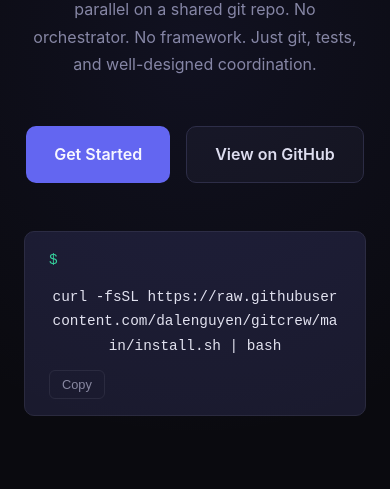
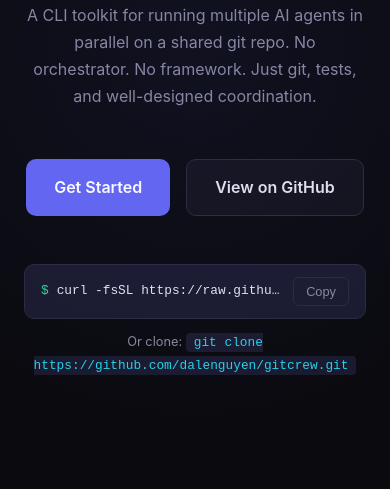
Before and after one commit to dalenguyen/gitcrew, a plain HTML site: page docs/index.html in a window 390 px wide. Shown: the part 355-844 px from the top of the page. Drawn offline with Linux system fonts and the light colour scheme.

Commit message:
Fix install bar overflow and center alignment on docs page
- Added margin-left/right auto for proper centering
- Changed word-break to text-overflow: ellipsis for clean truncation
- Added flex-shrink: 0 to prompt and copy button to prevent squishing
- Reduced max-width to 600px for better proportions
- Improved mobile breakpoint styling
- Added git clone alternative below install bar

Co-authored-by: Cursor <cursoragent@cursor.com>

```diff
--- a/docs/index.html
+++ b/docs/index.html
@@ -242,12 +242,14 @@
             gap: 12px;
             font-family: 'SF Mono', 'Fira Code', 'JetBrains Mono', monospace;
             font-size: 0.9rem;
-            max-width: 720px;
+            max-width: 600px;
             width: 100%;
+            margin-left: auto;
+            margin-right: auto;
         }
 
-        .install-bar .prompt { color: var(--green); user-select: none; }
-        .install-bar code { color: var(--text); flex: 1; word-break: break-all; }
+        .install-bar .prompt { color: var(--green); user-select: none; flex-shrink: 0; }
+        .install-bar code { color: var(--text); flex: 1; overflow: hidden; text-overflow: ellipsis; white-space: nowrap; }
 
         .install-bar .copy-btn {
             background: none;
@@ -259,6 +261,7 @@
             font-size: 0.8rem;
             transition: all 0.2s;
             white-space: nowrap;
+            flex-shrink: 0;
         }
 
         .install-bar .copy-btn:hover {
@@ -563,8 +566,9 @@
             nav .nav-links { display: none; }
 
             .install-bar {
-                flex-direction: column;
-                align-items: flex-start;
+                font-size: 0.8rem;
+                padding: 12px 16px;
+                gap: 8px;
             }
 
             .features-grid { grid-template-columns: 1fr; }
@@ -618,11 +622,12 @@
         <a href="#quickstart" class="btn btn-primary">Get Started</a>
         <a href="https://github.com/dalenguyen/gitcrew" class="btn btn-secondary" target="_blank" rel="noopener">View on GitHub</a>
     </div>
-    <div class="install-bar">
+    <div class="install-bar" title="curl -fsSL https://raw.githubusercontent.com/dalenguyen/gitcrew/main/install.sh | bash">
         <span class="prompt">$</span>
         <code id="install-cmd">curl -fsSL https://raw.githubusercontent.com/dalenguyen/gitcrew/main/install.sh | bash</code>
         <button class="copy-btn" onclick="copyInstall()">Copy</button>
     </div>
+    <p style="margin-top: 12px; font-size: 0.8rem; color: var(--text-dim);">Or clone: <code style="background: var(--bg-code); padding: 2px 8px; border-radius: 4px; font-size: 0.8rem; font-family: 'SF Mono', monospace; color: var(--cyan);">git clone https://github.com/dalenguyen/gitcrew.git</code></p>
 </section>
 
 <!-- Architecture Diagram -->
```
Also changed, not shown: 1 other file.
